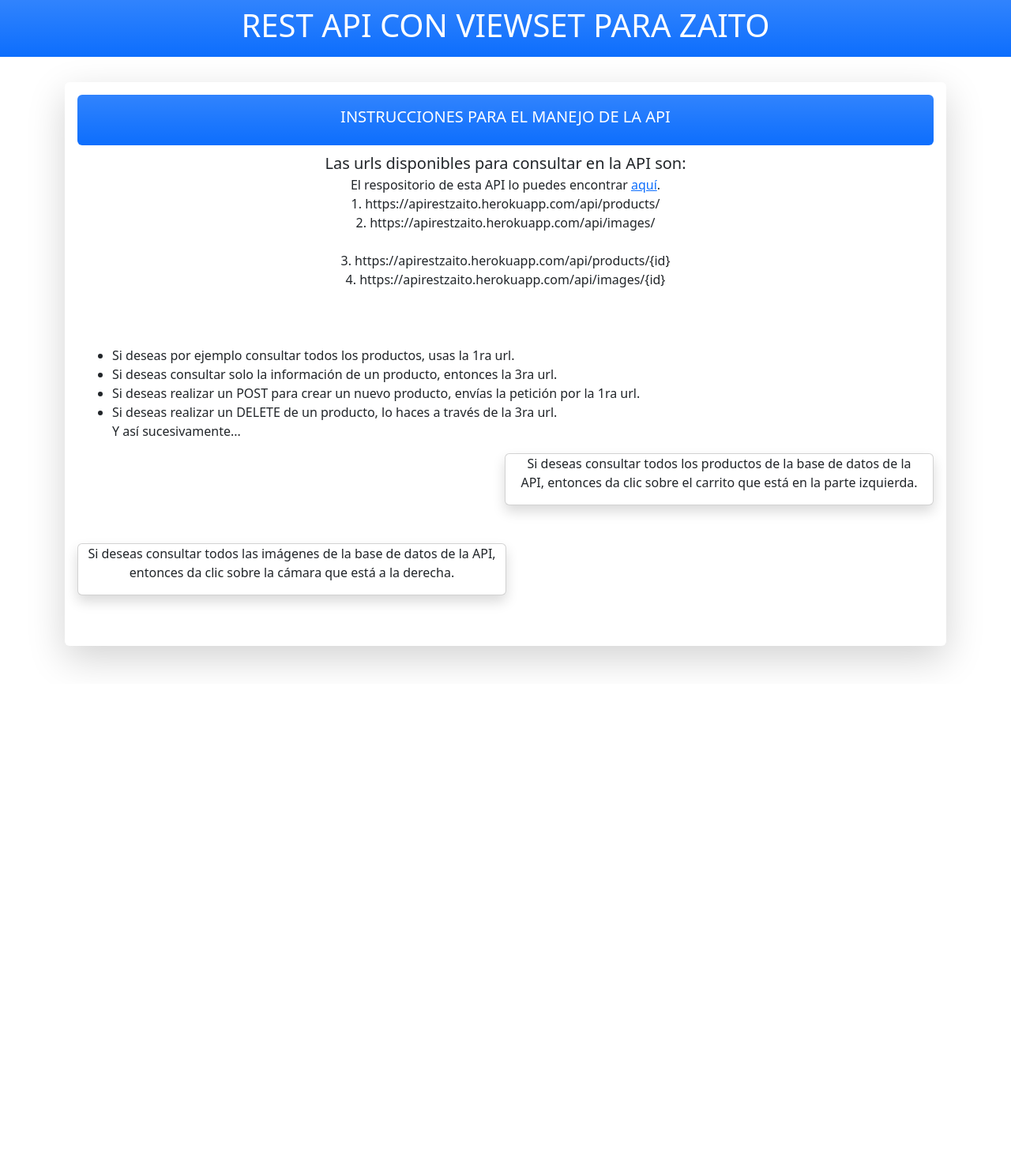
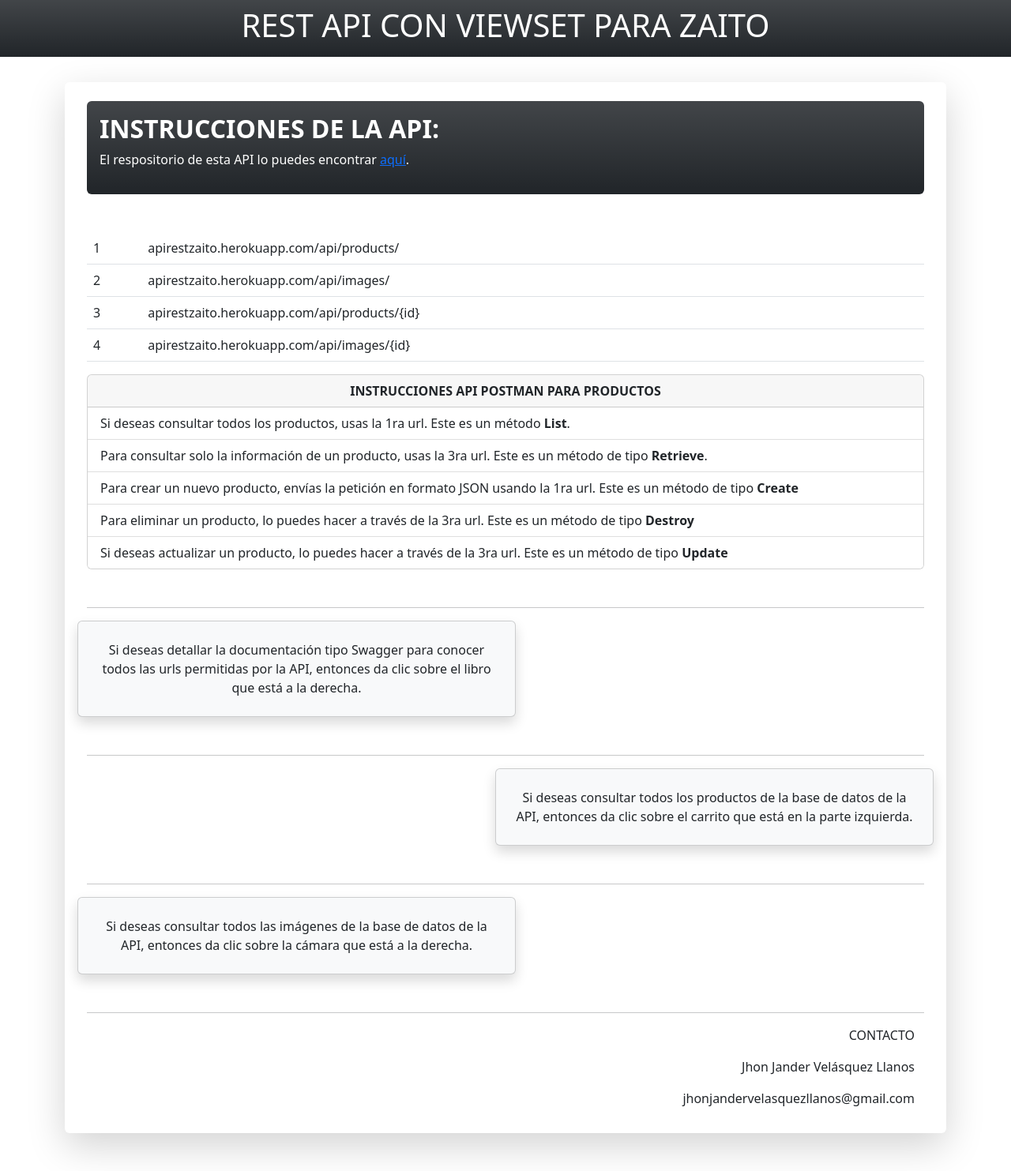
Before and after one commit to JhonJanderVelasquez/herokudrf, a Django app: page / in a window 1280 px wide. Shown: the whole page at 79% size. Before the commit the page ends 847 px from the top, so only its background shows below. Run offline with Django 4.2, Linux system fonts and the light colour scheme; some libraries are stand-ins or nearby versions.

Commit message:
Finished App and Menu details

```diff
--- a/Menu/templates/main.html
+++ b/Menu/templates/main.html
@@ -9,12 +9,23 @@
     <script src="https://cdn.jsdelivr.net/npm/bootstrap@5.2.0/dist/js/bootstrap.bundle.min.js" integrity="sha384-A3rJD856KowSb7dwlZdYEkO39Gagi7vIsF0jrRAoQmDKKtQBHUuLZ9AsSv4jD4Xa" crossorigin="anonymous"></script>
     <script src="https://cdn.lordicon.com/xdjxvujz.js"></script>
 
+    <style>
+
+        .center{
+            display:flex;
+            align-items:
+            center; justify-content: center;"
+        }
+
+    </style>
+
+
     <title>Main</title>
 </head>
 <body>
 
 
-    <div class="p-2 mb-2 bg-primary bg-gradient fw-bold text-white sticky-top text-center">
+    <div class="p-2 mb-2 bg-dark bg-gradient fw-bold text-white sticky-top text-center">
         <h1>REST API CON VIEWSET PARA ZAITO</h1>
     </div>
 
@@ -22,35 +33,84 @@
     <div class="container">
         <div class="row">
             <div class="col">
-                <div class="shadow-lg p-3 mb-5 mt-4 bg-body rounded text-center">
-                    <div class="p-3 mb-2 bg-primary bg-gradient fw-bold text-white rounded">
-                        <h5>INSTRUCCIONES PARA EL MANEJO DE LA API</h5>
-                    </div>
+                <div class="shadow-lg p-3 mb-5 mt-4 bg-body rounded">
 
 
                     <div class="container mb-3">
 
-                        <p class="mb-5">
-                            <span class="lead">Las urls disponibles para consultar en la API son:</span> <br>
-                            El respositorio de esta API lo puedes encontrar
-                            <a href="https://github.com/JhonJanderVelasquez/Rest_API_ViewSet_Entrevista">aquí</a>.<br>
-                            1. https://apirestzaito.herokuapp.com/api/products/<br>
-                            2. https://apirestzaito.herokuapp.com/api/images/<br><br>
+                        <div class="container p-3 my-2 mb-5 bg-gradient bg-dark text-white rounded">
+                            <h2 class="fw-bold">INSTRUCCIONES DE LA API:</h2>
+                            <p>El respositorio de esta API lo puedes encontrar
+                                <a href="https://github.com/JhonJanderVelasquez/Rest_API_ViewSet_Entrevista" target="_blank">aquí</a>.
+                            </p>
 
-                            3. https://apirestzaito.herokuapp.com/api/products/{id}<br>
-                            4. https://apirestzaito.herokuapp.com/api/images/{id}<br><br>
+                        </div>
 
-                            <ul style="text-align: left;">
-                                <li>Si deseas por ejemplo consultar todos los productos, usas la 1ra url.<br></li>
-                                <li>Si deseas consultar solo la información de un producto, entonces la 3ra url.<br></li>
-                                <li>Si deseas realizar un POST para crear un nuevo producto, envías la petición por la 1ra url.<br></li>
-                                <li>Si deseas realizar un DELETE de un producto, lo haces a través de la 3ra url.<br></li>
-                                Y así sucesivamente...
-                            </ul>
-                        </p>
+                        <div class="table-responsive">
+                            <table class="table">
+                              <tbody>
+                                <tr>
+                                    <td>1</td><td>apirestzaito.herokuapp.com/api/products/</td>
+                                </tr>
+                                <tr>
+                                    <td>2</td><td>apirestzaito.herokuapp.com/api/images/</td>
+                                </tr>
+
+                                <tr>
+                                    <td>3</td><td>apirestzaito.herokuapp.com/api/products/{id}</td>
+                                </tr>
+
+                                <tr>
+                                    <td>4</td><td>apirestzaito.herokuapp.com/api/images/{id}</td>
+                                </tr>
+
+                              </tbody>
+                        </table>
+                      </div>
+
+                      <div class="card mb-5">
+                        <div class="card-header fw-bold text-center">
+                            INSTRUCCIONES API POSTMAN PARA PRODUCTOS
+                        </div>
+                        <ul class="list-group list-group-flush">
+                          <li class="list-group-item">Si deseas consultar todos los productos, usas la 1ra url. Este es un método <b>List</b>.</li>
+                          <li class="list-group-item">Para consultar solo la información de un producto, usas la 3ra url. Este es un método de tipo <b>Retrieve</b>.</li>
+                          <li class="list-group-item">Para crear un nuevo producto, envías la petición en formato JSON usando la 1ra url. Este es un método de tipo <b>Create</b> </li>
+                          <li class="list-group-item">Para eliminar un producto, lo puedes hacer a través de la 3ra url. Este es un método de tipo <b>Destroy</b></li>
+                          <li class="list-group-item">Si deseas actualizar un producto, lo puedes hacer a través de la 3ra url. Este es un método de tipo <b>Update</b></li>
+                        </ul>
+                      </div>
 
 
-                        <div class="row mb-5">
+                    <hr/>
+
+
+                    <div class="text-center">
+
+
+                        <div class="row mb-5 center">
+                            <div class="col card shadow bg-light p-4" >
+                                    Si deseas detallar la documentación tipo Swagger para conocer todos las urls
+                                    permitidas por la API,
+                                    entonces da clic sobre el libro que está a la derecha.
+                            </div>
+                            <div class="col">
+                                <div>
+                                    <a href="/api/images">
+                                        <lord-icon
+                                            src="https://cdn.lordicon.com/ttioogfl.json"
+                                            trigger="morph"
+                                            style="width:100px;height:100px">
+                                        </lord-icon>
+                                    </a>
+                                </div>
+                            </div>
+                        </div>
+
+                        <hr/>
+
+
+                        <div class="row mb-5 center">
                             <div class="col">
                                 <a href="/api/products">
                                     <lord-icon
@@ -62,20 +122,21 @@
                                 </lord-icon>
                                 </a>
                             </div>
-                            <div class="col card shadow">
-                                <p>
+                            <div class="col card shadow bg-light p-4">
                                     Si deseas consultar todos los productos de la base de datos de la API,
                                     entonces da clic sobre el carrito que está en la parte izquierda.
-                                </p>
                             </div>
+
                         </div>
 
-                        <div class="row mb-5">
-                            <div class="col card shadow">
-                                <p>
+
+                        <hr/>
+
+
+                        <div class="row mb-5 center">
+                            <div class="col card shadow bg-light p-4">
                                     Si deseas consultar todos las imágenes de la base de datos de la API,
                                     entonces da clic sobre la cámara que está a la derecha.
-                                </p>
                             </div>
                             <div class="col">
                                 <div>
@@ -90,7 +151,15 @@
                             </div>
                         </div>
 
+                        <hr/>
 
+                        <div class="container mt-3" style="text-align:right;">
+                            <p>CONTACTO</p>
+                            <p>Jhon Jander Velásquez Llanos</p>
+                            jhonjandervelasquezllanos@gmail.com
+                        </div>
+
+                    </div>
                 </div>
             </div>
         </div>
```
